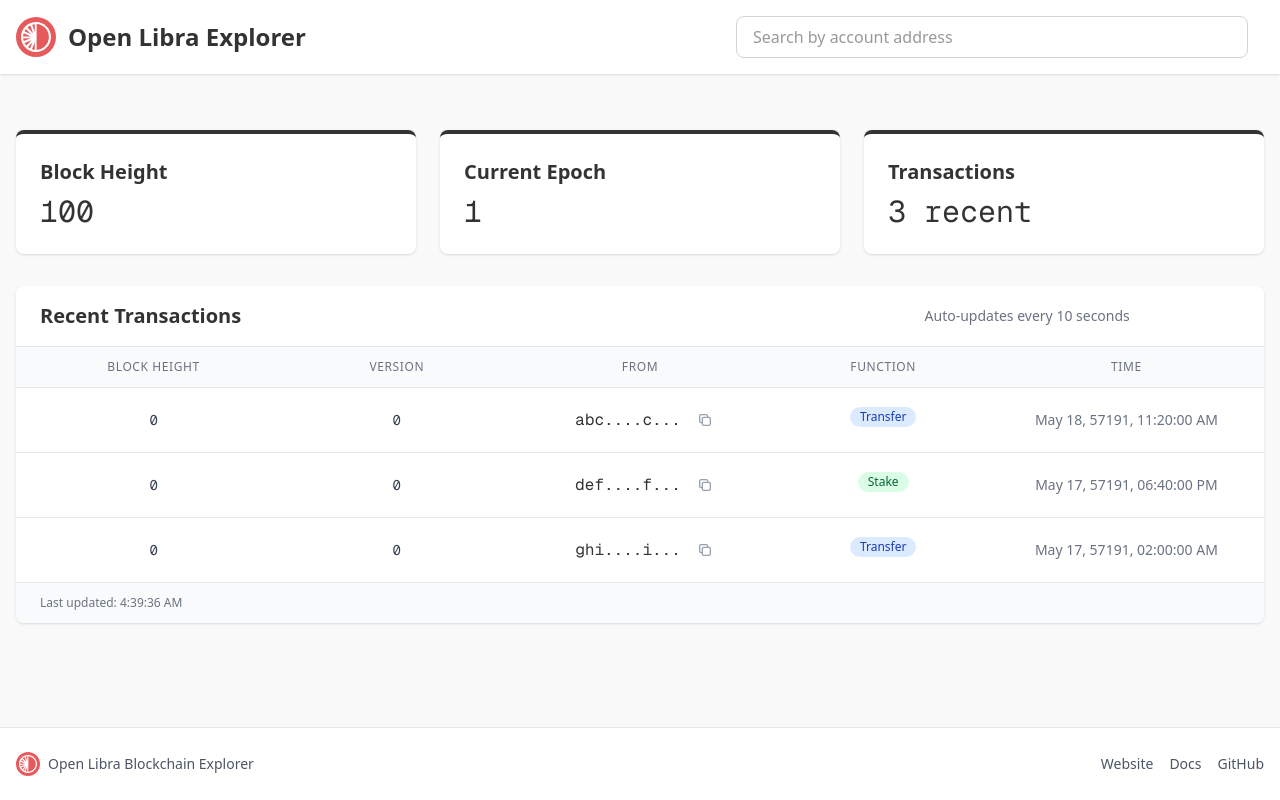
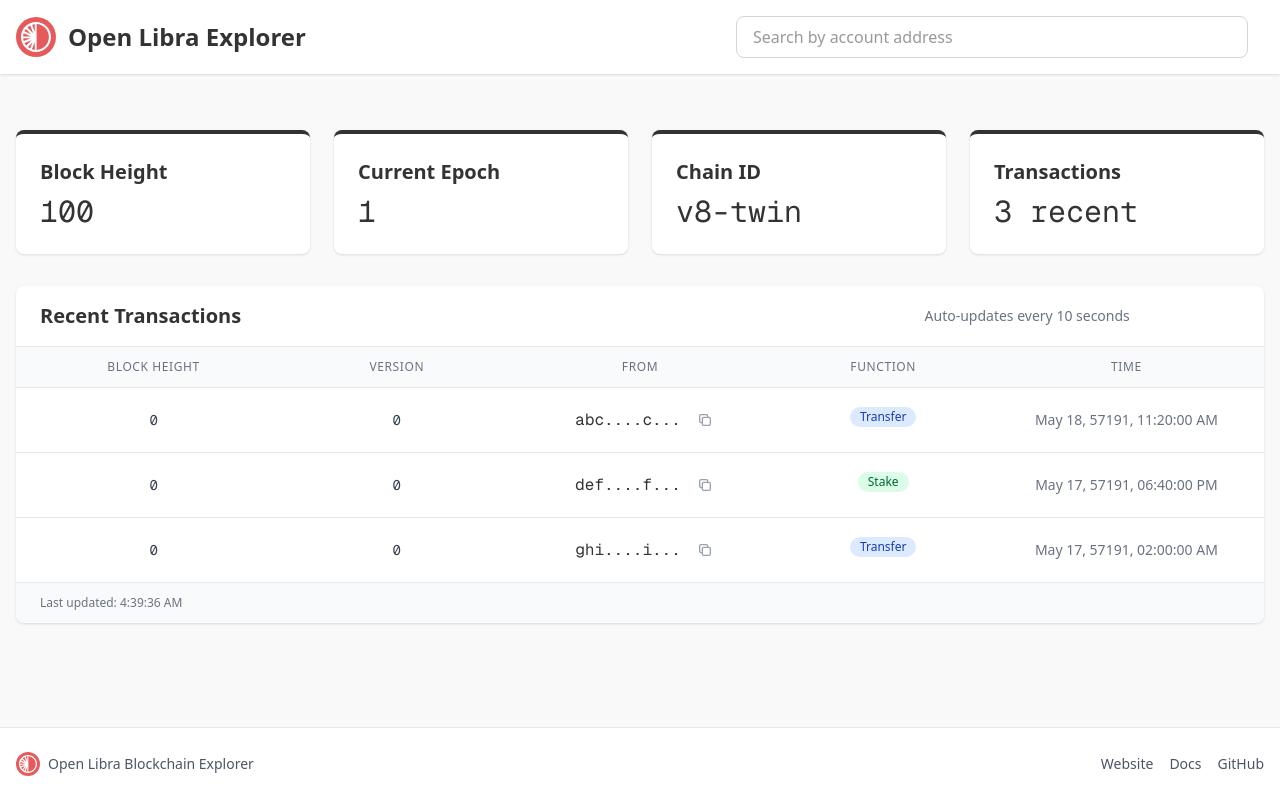
Before and after one commit to sirouk/open-libra-explorer, a Next.js app: page / in a window 1280 px wide. Built offline with nearby package versions, Linux system fonts and the light colour scheme.

Commit message:
link fix, console log, twin chain id

```diff
--- a/app/components/Footer.tsx
+++ b/app/components/Footer.tsx
@@ -24,7 +24,7 @@
                         <a href="https://docs.openlibra.io" target="_blank" rel="noopener noreferrer" className="text-sm text-gray-600 dark:text-gray-400 hover:text-libra-coral">
                             Docs
                         </a>
-                        <a href="https://github.com/openlibra" target="_blank" rel="noopener noreferrer" className="text-sm text-gray-600 dark:text-gray-400 hover:text-libra-coral">
+                        <a href="http://github.com/0LNetworkCommunity" target="_blank" rel="noopener noreferrer" className="text-sm text-gray-600 dark:text-gray-400 hover:text-libra-coral">
                             GitHub
                         </a>
                     </div>
--- a/app/context/BlockchainDataContext.tsx
+++ b/app/context/BlockchainDataContext.tsx
@@ -20,6 +20,7 @@
 interface BlockchainDataContextType {
     blockHeight: number;
     epoch: number;
+    chainId: string;
     transactions: EnhancedTransaction[];
     isLoading: boolean;
     isRefreshing: boolean;
@@ -33,6 +34,7 @@
 export function BlockchainDataProvider({ children }: { children: ReactNode }) {
     const [blockHeight, setBlockHeight] = useState<number>(0);
     const [epoch, setEpoch] = useState<number>(0);
+    const [chainId, setChainId] = useState<string>("v8-twin");
     const [transactions, setTransactions] = useState<EnhancedTransaction[]>([]);
     const [isLoading, setIsLoading] = useState<boolean>(true);
     const [isRefreshing, setIsRefreshing] = useState<boolean>(false);
@@ -151,6 +153,7 @@
         <BlockchainDataContext.Provider value={{
             blockHeight,
             epoch,
+            chainId,
             transactions,
             isLoading,
             isRefreshing,
--- a/app/page.tsx
+++ b/app/page.tsx
@@ -10,6 +10,7 @@
   const {
     blockHeight,
     epoch,
+    chainId,
     transactions,
     isLoading,
     isRefreshing,
@@ -44,7 +45,7 @@
           </div>
         ) : (
           <>
-            <div className="grid grid-cols-1 md:grid-cols-2 lg:grid-cols-3 gap-6 mb-8">
+            <div className="grid grid-cols-1 md:grid-cols-2 lg:grid-cols-4 gap-6 mb-8">
               <div className="bg-white dark:bg-gray-800 rounded-lg shadow p-6 border-t-4 border-libra-coral">
                 <h2 className="text-xl font-semibold mb-2">Block Height</h2>
                 <p className="text-3xl font-mono">{blockHeight?.toLocaleString()}</p>
@@ -52,6 +53,10 @@
               <div className="bg-white dark:bg-gray-800 rounded-lg shadow p-6 border-t-4 border-libra-light">
                 <h2 className="text-xl font-semibold mb-2">Current Epoch</h2>
                 <p className="text-3xl font-mono">{epoch}</p>
+              </div>
+              <div className="bg-white dark:bg-gray-800 rounded-lg shadow p-6 border-t-4 border-libra-accent">
+                <h2 className="text-xl font-semibold mb-2">Chain ID</h2>
+                <p className="text-3xl font-mono">{chainId}</p>
               </div>
               <div className="bg-white dark:bg-gray-800 rounded-lg shadow p-6 border-t-4 border-libra-dark">
                 <h2 className="text-xl font-semibold mb-2">Transactions</h2>
--- a/app/services/libraServer.ts
+++ b/app/services/libraServer.ts
@@ -133,13 +133,13 @@
 
                             if (DEBUG_MODE && fetched < 3) {
                                 console.log(`Server: TX ${fetched} type:`, tx.type);
-                                console.log(`Server: TX ${fetched} raw:`, JSON.stringify(tx).substring(0, 500) + '...');
+                                console.log(`Server: TX ${fetched} raw:`, JSON.stringify(tx));
 
                                 // Log changes array for debugging
                                 if (tx.changes && Array.isArray(tx.changes)) {
                                     console.log(`Server: TX ${fetched} has ${tx.changes.length} changes`);
                                     if (tx.changes.length > 0) {
-                                        console.log(`Server: TX ${fetched} first change:`, JSON.stringify(tx.changes[0]).substring(0, 200) + '...');
+                                        console.log(`Server: TX ${fetched} first change:`, JSON.stringify(tx.changes[0]));
                                         console.log(`Server: TX ${fetched} address from changes:`, txInfo.sender || 'None');
                                     }
                                 } else {
```
